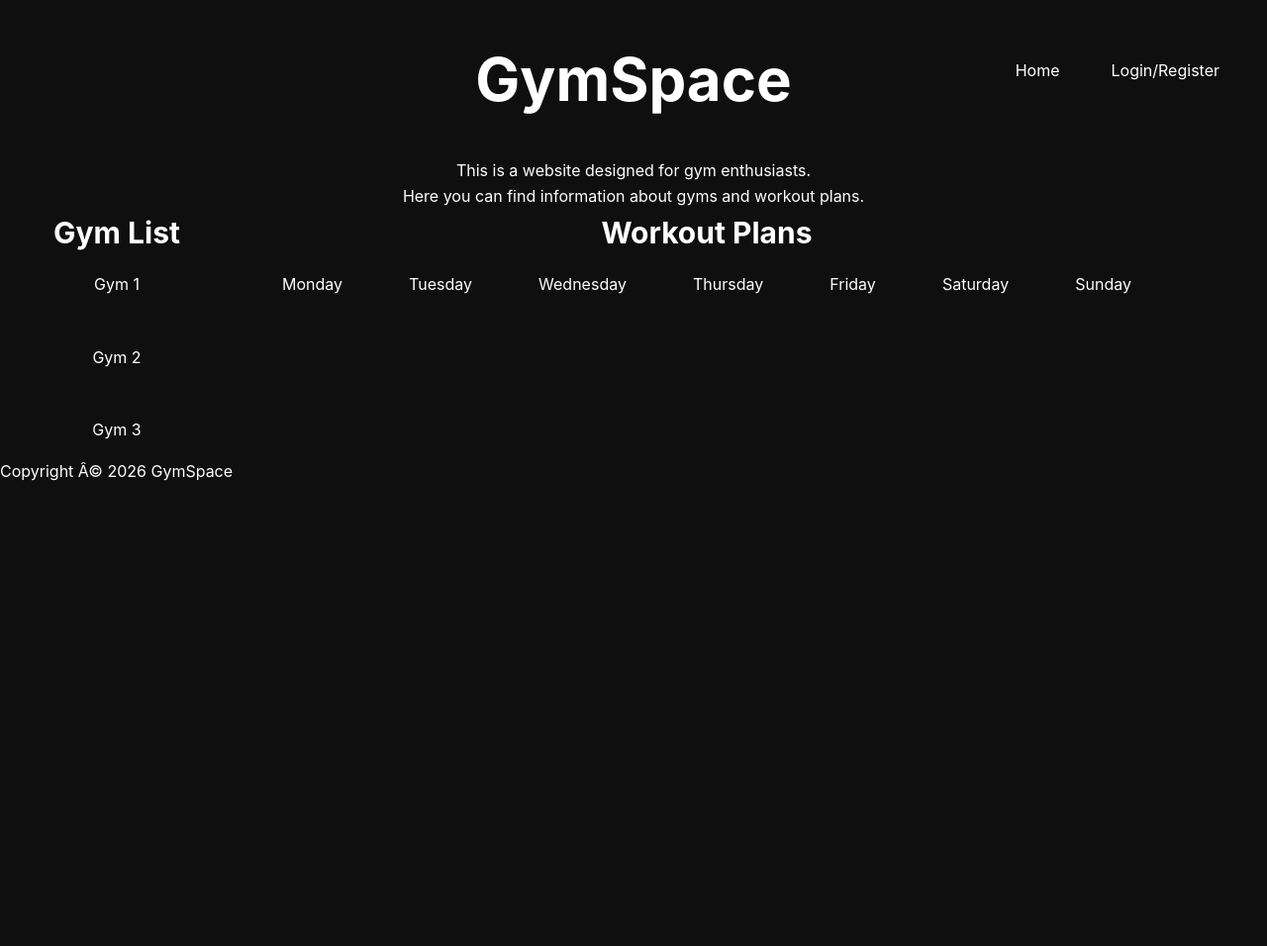
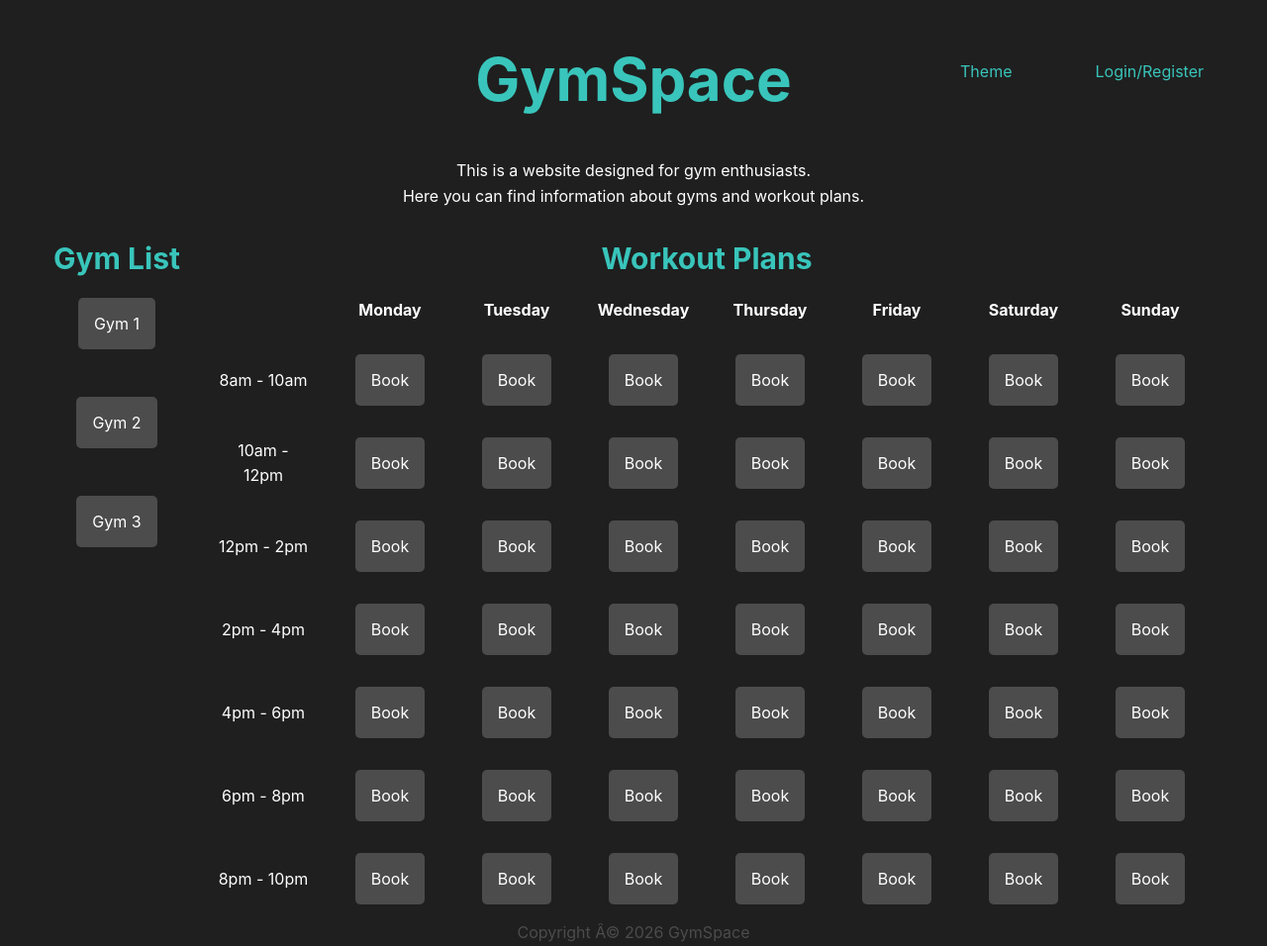
Before and after one commit to OTOfngn/project-gymspace, a plain HTML site: page index.html in a window 1280 px wide. Shown: the whole page at 99% size. Before the commit the page ends 800 px from the top, so only its background shows below. Drawn offline with Linux system fonts and the light colour scheme.

Commit message:
Added some interactions

```diff
--- a/index.html
+++ b/index.html
@@ -1,14 +1,24 @@
+<!--
+Notes:
+need a theme toggle button
+a dictionary for gyms? a timetable for each
+editable timetable elements
+time slots
+add-booking button and input field
+
+-->
 <!DOCTYPE html>
 <html lang="en">
 <link rel="stylesheet" href="style.css">
+<script src="main.js" defer></script>
 
 <head>
     <section class="with-sticky-nav">
         <h1 class="heading">GymSpace</h1>
         <nav>
             <ul class="horizontal">
-                <li>Home</li>
-                <li>Login/Register</li>
+                <li><button id="theme-btn" class="heading">Theme</button></li>
+                <li><button id="login-btn" class="heading">Login/Register</button></li>
             </ul>
         </nav>
     </section>
@@ -18,47 +28,124 @@
 
 <body>
 
-    <section>
+    <section> <!--Description-->
         <p class="centered">This is a website designed for gym enthusiasts. </p>
         <p class="centered">Here you can find information about gyms and workout plans.</p>
+        <br>
     </section>
 
-    <section class="container">
-        <section>
+    <section class="container"> <!--Main content-->
+        <section> <!--Gym List-->
             <h2 class="centered">Gym List</h2>
             <nav>
-                <ul class="centered">
-                    <li>Gym 1</li>
-                    <li>Gym 2</li>
-                    <li>Gym 3</li>
+                <ul class="centered" id="gym-list">
+                    <li><button>Gym 1</button></li>
+                    <li><button>Gym 2</button></li>
+                    <li><button>Gym 3</button></li>
                 </ul>
             </nav>
         </section>
 
         <!-- <section style="flex-basis: "></section> -->
 
-        <section style="flex-basis: 80%;">
+        <section style="flex-basis: 80%;"> <!--Workout Plans-->
             <h2 class="centered">Workout Plans</h2>
-            <nav>
-                <ol class="no-bullets horizontal centered scattered">
-                    <li></li> <!-- empty space -->
-                    <li>Monday</li>
-                    <li>Tuesday</li>
-                    <li>Wednesday</li>
-                    <li>Thursday</li>
-                    <li>Friday</li>
-                    <li>Saturday</li>
-                    <li>Sunday</li>
-                    <li></li> <!-- empty space -->
-                </ol>
-            </nav>
+            <!-- <ol class="no-bullets horizontal centered scattered"> -->
+            <table>
+                <tr class="no-bullets horizontal centered scattered">
+                    <thead>
+                        <tr>
+                            <th></th> <!-- empty space -->
+                            <th>Monday</th>
+                            <th>Tuesday</th>
+                            <th>Wednesday</th>
+                            <th>Thursday</th>
+                            <th>Friday</th>
+                            <th>Saturday</th>
+                            <th>Sunday</th>
+                        </tr>
+                    </thead>
+                    <tbody>
+                        <tr>
+                            <td>8am - 10am</td>
+                            <td></td>
+                            <td></td>
+                            <td></td>
+                            <td></td>
+                            <td></td>
+                            <td></td>
+                            <td></td>
+                        </tr>
+                        <tr>
+                            <td>10am - 12pm</td>
+                            <td></td>
+                            <td></td>
+                            <td></td>
+                            <td></td>
+                            <td></td>
+                            <td></td>
+                            <td></td>
+                        </tr>
+                        <tr>
+                            <td>12pm - 2pm</td>
+                            <td></td>
+                            <td></td>
+                            <td></td>
+                            <td></td>
+                            <td></td>
+                            <td></td>
+                            <td></td>
+                        </tr>
+                        <tr>
+                            <td>2pm - 4pm</td>
+                            <td></td>
+                            <td></td>
+                            <td></td>
+                            <td></td>
+                            <td></td>
+                            <td></td>
+                            <td></td>
+                        </tr>
+                        <tr>
+                            <td>4pm - 6pm</td>
+                            <td></td>
+                            <td></td>
+                            <td></td>
+                            <td></td>
+                            <td></td>
+                            <td></td>
+                            <td></td>
+                        </tr>
+                        <tr>
+                            <td>6pm - 8pm</td>
+                            <td></td>
+                            <td></td>
+                            <td></td>
+                            <td></td>
+                            <td></td>
+                            <td></td>
+                            <td></td>
+                        </tr>
+                        <tr>
+                            <td>8pm - 10pm</td>
+                            <td></td>
+                            <td></td>
+                            <td></td>
+                            <td></td>
+                            <td></td>
+                            <td></td>
+                            <td></td>
+                        </tr>
+                    </tbody>
+                </tr>
+            </table>
         </section>
     </section>
 
+    <footer>
+        <p class="centered">Copyright © 2026 GymSpace</p>
+    </footer>
+
 </body>
 
-<footer>
-    <p>Copyright © 2026 GymSpace</p>
-</footer>
-
 </html>
--- a/main.js
+++ b/main.js
@@ -0,0 +1,37 @@
+console.log("js connected");
+
+
+// Theme button
+const themeBtn = document.getElementById("theme-btn");
+const body = document.body;
+
+themeBtn.onclick = function () {
+    if (body.classList.contains("dark-theme")) {
+        body.classList.remove("dark-theme");
+        body.classList.add("light-theme");
+    } else {
+        body.classList.remove("light-theme");
+        body.classList.add("dark-theme");
+    }
+};
+
+// Booking button template
+function createBookingBtn(text = "Book") {
+    const btn = document.createElement("button");
+    btn.textContent = text;
+    let if_booked = false;
+    btn.onclick = function () {
+        if (if_booked) {
+            btn.textContent = "Book";
+            if_booked = false;
+        } else {
+            btn.textContent = "Booked";
+            if_booked = true;
+        }
+    };
+    return btn;
+}
+
+// Fill empty table cells with booking buttons
+const cells = document.querySelectorAll("tbody td:not(:first-child)");
+cells.forEach(cell => { cell.appendChild(createBookingBtn()); });
--- a/style.css
+++ b/style.css
@@ -1,9 +1,21 @@
+/* ==================== */
+/* GLOBAL               */
+/* ==================== */
+
+/* -- main -- */
+
 :root {
     --primary-color: #39c5bb;
-    --secondary-color: #1a1a1a;
-    --text-color: #ffffff;
-    --bg-color: #0f0f0f;
+    --secondary-color: rgba(255, 255, 255, 0.2);
+    --text-color-dark: #ffffff;
+    --bg-color-dark: rgb(31, 31, 31);
+    --text-color-light: #1f1f1f;
+    --bg-color-light: #c7fcff;
     --font-main: 'Inter', system-ui, -apple-system, sans-serif;
+    --font-size: 16px;
+
+    --bg-color: var(--bg-color-dark);
+    --text-color: var(--text-color-dark);
 }
 
 * {
@@ -18,7 +30,29 @@ body {
     color: var(--text-color);
     line-height: 1.6;
     overflow-x: hidden;
+    min-height: 100vh;
+    display: flex;
+    flex-direction: column;
+    transition: background-color 0.3s, color 0.3s;
 }
+
+/* -- classes -- */
+
+.dark-theme {
+    --bg-color: var(--bg-color-dark);
+    --text-color: var(--text-color-dark);
+}
+
+.light-theme {
+    --bg-color: var(--bg-color-light);
+    --text-color: var(--text-color-light);
+}
+
+/* ==================== */
+/* ELEMENTS             */
+/* ==================== */
+
+/* -- main -- */
 
 a {
     text-decoration: none;
@@ -35,16 +69,67 @@ img {
 }
 
 h1 {
+    color: var(--primary-color);
     font-size: 60px;
 }
 
 h2 {
+    color: var(--primary-color);
     font-size: 30px;
 }
 
 h3 {
     font-size: 20px;
 }
+
+button {
+    background-color: var(--secondary-color);
+    color: var(--text-color);
+    border: none;
+    padding: 1rem;
+    border-radius: 5px;
+    cursor: pointer;
+    font-size: var(--font-size);
+}
+
+button.heading {
+    background-color: var(--bg-color);
+    color: var(--primary-color);
+}
+
+li {
+    padding: 1rem;
+    margin-bottom: 1rem;
+}
+
+li.button {
+    padding: 0;
+    margin-bottom: 0;
+}
+
+
+li:last-child {
+    margin-bottom: 0;
+}
+
+footer {
+    color: var(--secondary-color);
+    margin-top: auto;
+}
+
+table {
+    width: 100%;
+    border-collapse: collapse;
+    table-layout: fixed;
+}
+
+th,
+td {
+    text-align: center;
+    padding: 1rem;
+}
+
+/* -- classes -- */
 
 .container {
     justify-content: center;
@@ -55,7 +140,6 @@ h3 {
     gap: 20px;
 }
 
-/* class */
 .heading {
     text-align: center;
     margin-top: 2rem;
@@ -94,16 +178,3 @@ h3 {
 .no-bullets {
     list-style: none;
 }
-
-li {
-    padding: 1rem;
-    margin-bottom: 1rem;
-}
-
-li:last-child {
-    margin-bottom: 0;
-}
-
-footer {
-    margin-top: auto;
-}
```
